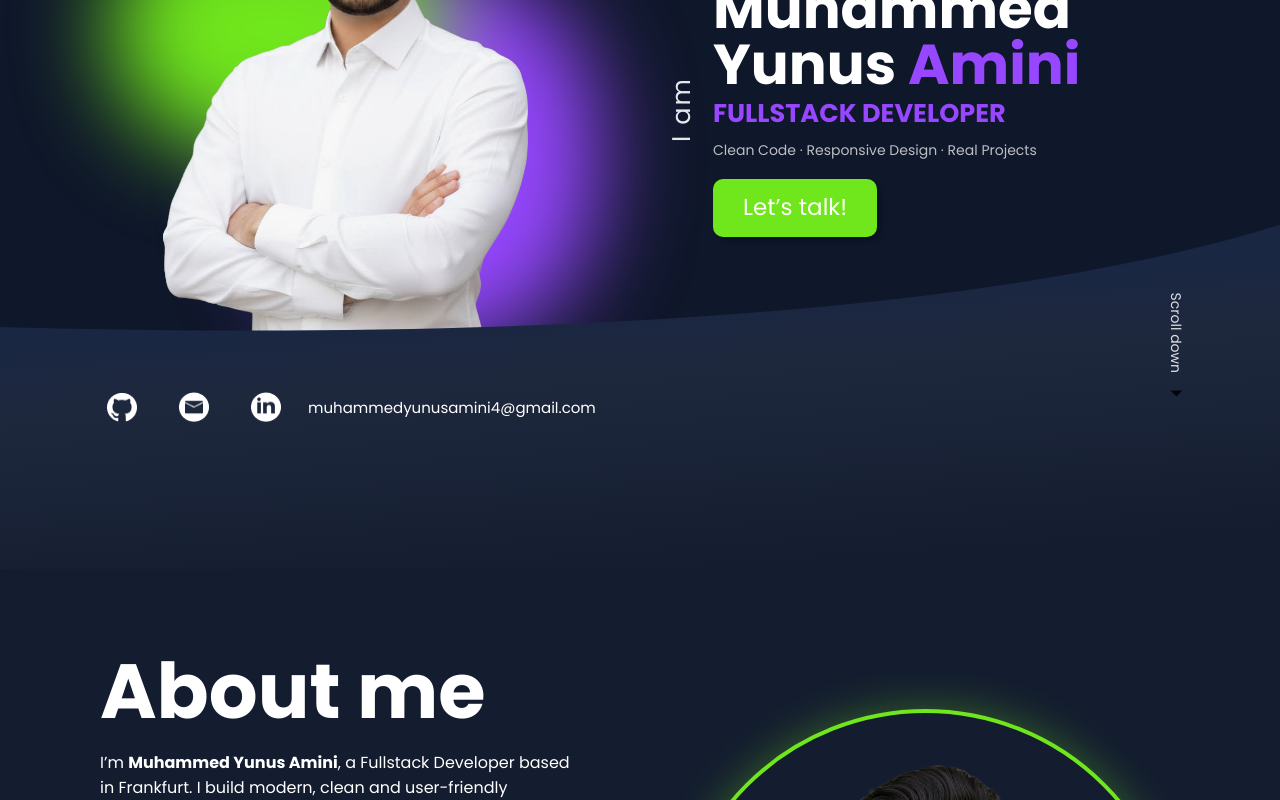
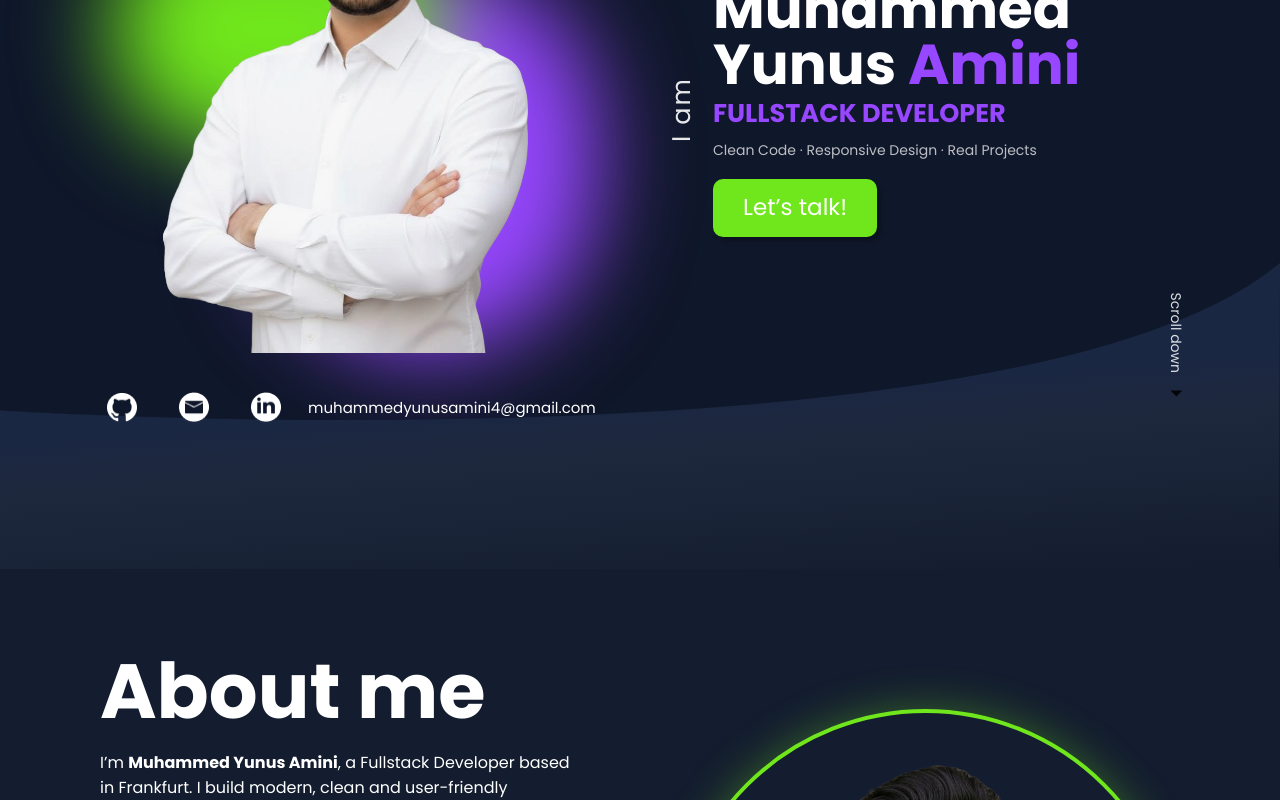
Before and after one commit to mya63/portfolio-2.0, an Angular app: page / in a window 1280 px wide. Shown: the part 360-1160 px from the top of the page. Built offline with nearby package versions, Linux system fonts and the light colour scheme.

Commit message:
style(hero): fine-tune wave position for smooth transition to about section

```diff
--- a/src/app/pages/home/about-me/about-me.scss
+++ b/src/app/pages/home/about-me/about-me.scss
@@ -1,6 +1,8 @@
 /* ============ About Me ============ */
-.about { padding: 80px 0; }
-
+.about {
+  padding: 80px 0;
+  background: #141d2f; /* MYA CHANGED: passt besser zur Hero-Wave */
+}
 /* 2-spaltiges Layout wie im Figma (Text links, Foto rechts) */
 .about .about-grid{
   display: grid;
--- a/src/app/pages/home/hero/hero.scss
+++ b/src/app/pages/home/hero/hero.scss
@@ -43,12 +43,13 @@
 /* MYA CHANGED: Wave liegt über Foto-Unterkante */
 .hero-wave {
   position: absolute;
-  left: 50%;
-  bottom: -590px;
-  width: 150vw;
-  min-width: 1700px;
-  height: auto; /* ADD */
-  transform: translateX(-50%);
+
+  left: 0;          /* CHANGED */
+  bottom: -475px;
+
+  width: 100%;      /* CHANGED */
+  height: auto;
+
   z-index: 2;
   pointer-events: none;
 }
```
